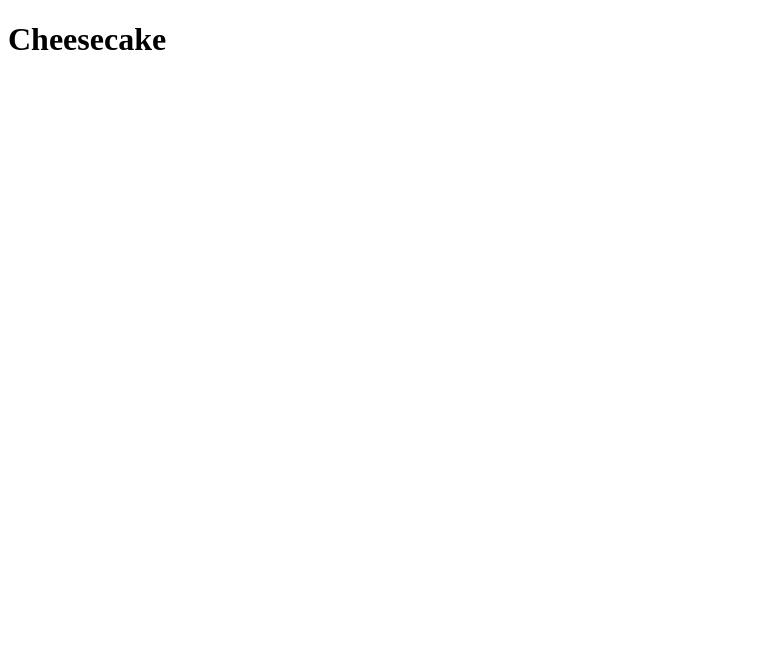
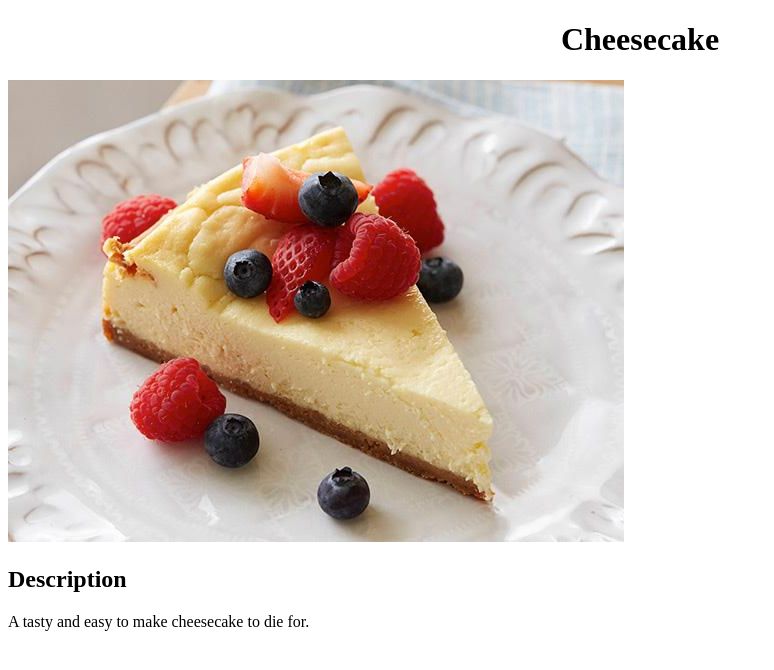
Before and after one commit to Chuy911/odin-recipes, a plain HTML site: page recipes/cheesecake.html in a window 1280 px wide. Shown: the whole page, without its empty margins (0-774 px from the left). Drawn offline with Linux system fonts and the light colour scheme.

Commit message:
Add picture and description to cheesecake webpage

```diff
--- a/recipes/cheesecake.html
+++ b/recipes/cheesecake.html
@@ -7,6 +7,10 @@
     <title>Document</title>
 </head>
 <body>
-    <h1>Cheesecake</h1>
+    <center><h1>Cheesecake</h1></center>
+    <img src="./foodPictures/Cheesecake.jpeg">
+    <p></p>
+    <h2><strong>Description</strong></h2>
+    <p>A tasty and easy to make cheesecake to die for.</p>
 </body>
 </html>
```
